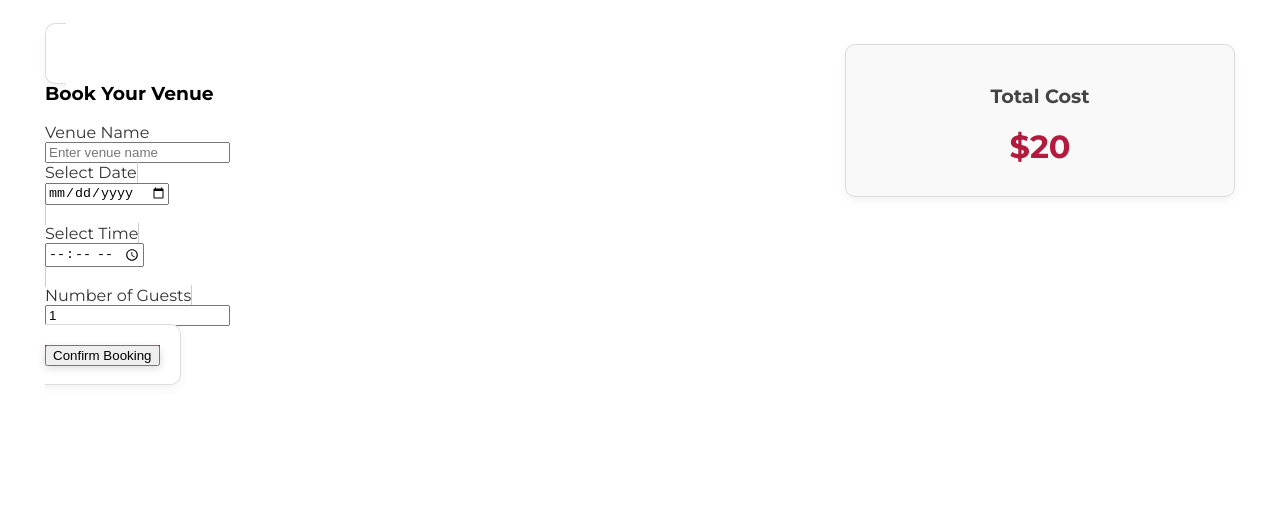
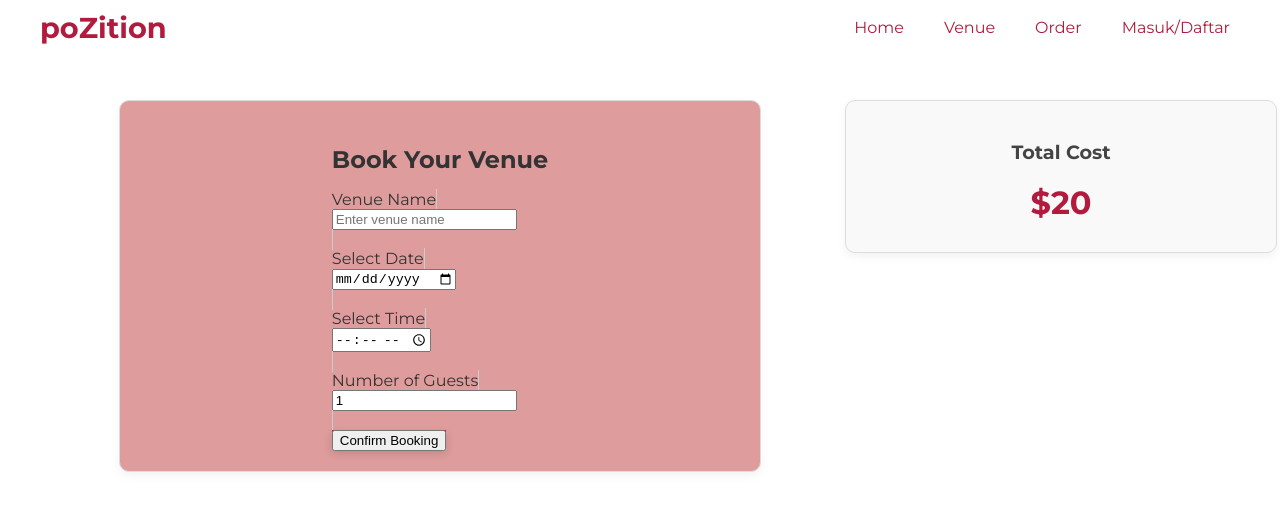
Before and after one commit to winati17/pozition, a React (Vite) app: page /order in a window 1280 px wide. Shown: the top 510 px of the page. Built offline with nearby package versions, Linux system fonts and the light colour scheme.

Commit message:
feat: add header in Order Page layout and fix Order Page Styling

```diff
--- a/src/pages/OrderPage.css
+++ b/src/pages/OrderPage.css
@@ -5,52 +5,71 @@ body {
     background-color: #f5f5f5;
 }
 
-/* Grid layout for the booking page */
 .booking-grid {
     max-width: 1200px;
     margin: 20px auto;
     padding: 0 20px;
 }
 
-/* Container styling for the form and total cost card */
 .container {
-    background-color: #ffffff;
+    display: flex;
+    flex-direction: column;
+    align-items: center;
+    width: 100%;
+    max-width: 600px;
+    margin: 20px auto;
+    /* Center the container */
     padding: 20px;
+    /* Add padding for inner spacing */
+    background-color: #de9c9c;
     border: 1px solid #ddd;
     border-radius: 10px;
     box-shadow: 0px 4px 10px rgba(0, 0, 0, 0.05);
-    margin-bottom: 24px;
 }
 
-/* Input field styling */
+/* Header/title styling */
+h3 {
+    width: 100%;
+    text-align: center;
+    font-size: 1.5rem;
+    font-weight: bold;
+    color: #333;
+    margin-bottom: 16px;
+}
+
+/* Styling for input fields */
 ion-item {
+    --inner-border-width: 0px;
+    --highlight-color-focused: transparent;
+    --highlight-color: transparent;
     --background: transparent;
-    --padding-start: 0;
-    margin-bottom: 16px;
+    border: none;
+    box-shadow: none;
 }
 
 ion-label {
     font-size: 1rem;
     color: #333;
     font-weight: 500;
+    margin-bottom: 4px;
 }
 
-ion-input[type="text"],
-ion-input[type="date"],
-ion-input[type="time"],
-ion-input[type="number"] {
+ion-input {
     --padding-start: 12px;
     --padding-end: 12px;
     --background: #fff;
     --border-radius: 4px;
     border: 1px solid #ccc;
     font-size: 1rem;
-    color: #333;
+    color: #3b1212;
     height: 40px;
+    width: 100%;
+    /* Ensure inputs take full width */
 }
 
-/* Button styling */
+/* Full width for button */
 ion-button {
+    width: 100%;
     --border-radius: 5px;
     --padding-start: 12px;
     --padding-end: 12px;
@@ -89,13 +108,41 @@ ion-button:hover {
     margin: 10px 0;
 }
 
-/* Responsive adjustments */
-@media (max-width: 768px) {
-    .container {
-        padding: 16px;
-    }
+/* Header Styling */
+.custom-header {
+    display: flex;
+    justify-content: space-between;
+    align-items: center;
+    padding: 10px 40px;
+    background-color: #fff;
+    box-shadow: 0 2px 4px rgba(0, 0, 0, 0.1);
+}
 
-    .total-cost-container {
-        margin-top: 20px;
-    }
+.logo {
+    font-size: 1.8em;
+    font-weight: bold;
+    color: #b31b3e;
 }
+
+.navbar {
+    display: flex;
+    gap: 20px;
+    align-items: center;
+}
+
+.nav-link {
+    font-size: 1em;
+    color: #b31b3e;
+    text-decoration: none;
+    font-weight: 300;
+    padding: 5px 10px;
+    display: flex;
+    align-items: center;
+}
+
+.nav-link.active {
+    background-color: #b31b3e;
+    color: #fff;
+    padding: 4px 15px;
+    border-radius: 20px;
+}
--- a/src/pages/OrderPage.jsx
+++ b/src/pages/OrderPage.jsx
@@ -15,6 +15,7 @@ import {
   IonCard,
   IonCardContent,
   IonText,
+  IonRouterLink
 } from '@ionic/react';
 import './OrderPage.css';
 
@@ -22,8 +23,8 @@ const OrderPage = () => {
   const [venue, setVenue] = useState('');
   const [date, setDate] = useState('');
   const [time, setTime] = useState('');
-  const [guests, setGuests] = useState(1); // Default to 1 guest
-  const pricePerGuest = 20; // Example price per guest
+  const [guests, setGuests] = useState(1);
+  const pricePerGuest = 20;
   const totalCost = guests * pricePerGuest;
 
   const handleOrder = () => {
@@ -38,11 +39,25 @@ const OrderPage = () => {
   return (
     <IonPage>
       <IonHeader>
-        <IonToolbar>
-          <IonTitle>Venue Booking</IonTitle>
-        </IonToolbar>
+        <div className="custom-header">
+          <div className="logo">poZition</div>
+          <nav className="navbar">
+            <IonRouterLink routerLink="/landing" className="nav-link">
+              Home
+            </IonRouterLink>
+            <IonRouterLink routerLink="/venue" className="nav-link">
+              Venue
+            </IonRouterLink>
+            <IonRouterLink routerLink="/order" className="nav-link ">
+              Order
+            </IonRouterLink>
+            <IonRouterLink routerLink="/login" className="nav-link">
+              Masuk/Daftar
+            </IonRouterLink>
+          </nav>
+        </div>
       </IonHeader>
-      <IonContent fullscreen>
+      <IonContent>
         <IonGrid className="booking-grid">
           <IonRow>
             {/* Input Form Section */}
```
